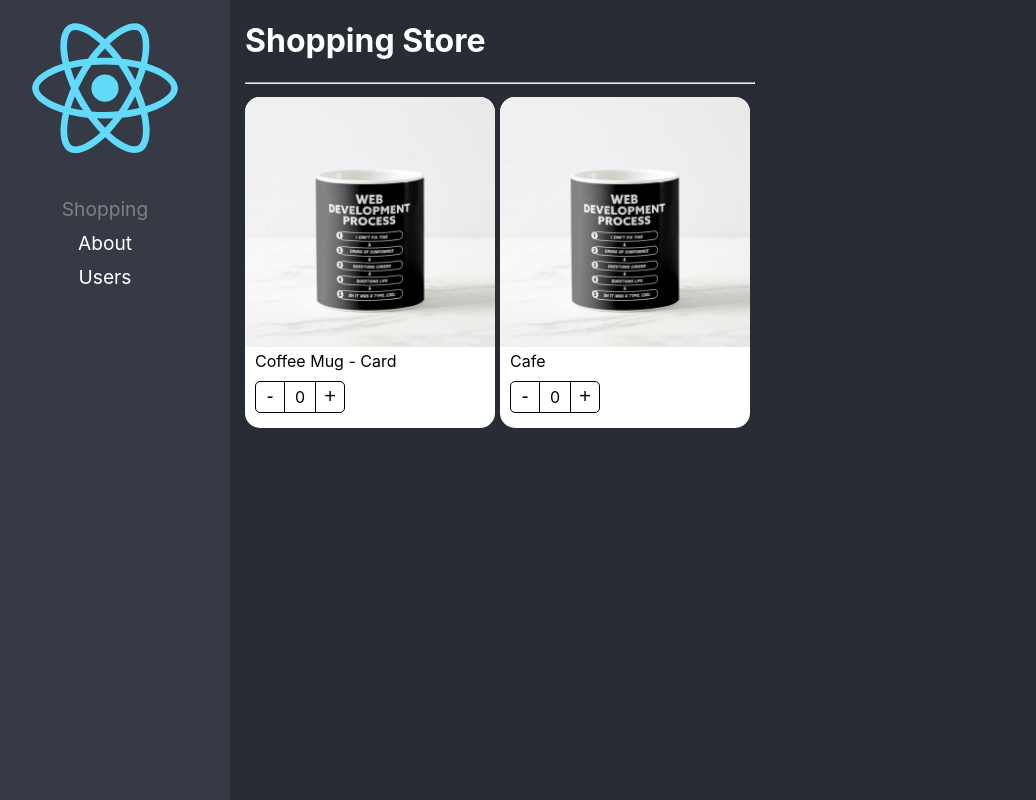
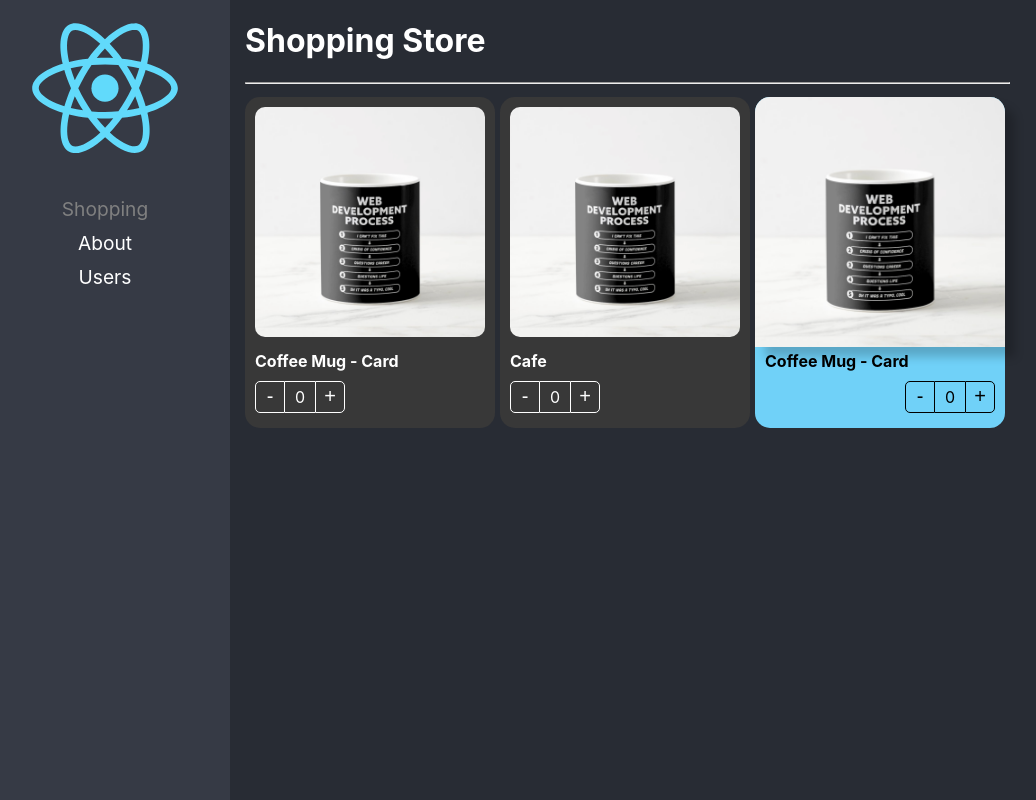
Before and after one commit to jockeer/react-adv, a React (Create React App) app: page /home in a window 1280 px wide. Shown: the whole page, without its empty margins (20-1056 px from the left). Built offline with nearby package versions, Linux system fonts and the light colour scheme.

Commit message:
component Extend Styles listo

```diff
--- a/src/02-component-patterns/components/ProductButtons.tsx
+++ b/src/02-component-patterns/components/ProductButtons.tsx
@@ -1,12 +1,17 @@
-import React, { useContext } from 'react'
+import { CSSProperties, useContext } from 'react'
 import { ProductContext } from './ProductCard'
 import styles from '../styles/styles.module.css'
 
-export const ProductButtons = () => {
+export interface Props {
+    className?: string;
+    style?: CSSProperties
+}
+
+export const ProductButtons = ({ className , style}:Props) => {
 
     const {increaseBy, counter} = useContext(ProductContext)
     return (
-        <div className={styles.buttonsContainer}>
+        <div className={`${styles.buttonsContainer} ${className}`} style={style}>
             <button className={styles.buttonMinus} onClick={()=>increaseBy(-1)}>-</button>
             <div className={styles.countLabel}>{counter}</div>
             <button className={styles.buttonAdd} onClick={()=>increaseBy(+1)}>+</button>
--- a/src/02-component-patterns/components/ProductCard.tsx
+++ b/src/02-component-patterns/components/ProductCard.tsx
@@ -1,10 +1,10 @@
 
-import { createContext } from 'react';
+import { createContext, CSSProperties, ReactElement } from 'react';
 import { useProduct } from '../hooks/useProduct';
 
 import styles from '../styles/styles.module.css'
 
-import { ProductCardProps, ProductContextProps } from '../interfaces/intefaces';
+import { Product, ProductContextProps } from '../interfaces/intefaces';
 
 
 
@@ -12,10 +12,15 @@
 export const ProductContext = createContext({} as ProductContextProps)
 const { Provider } = ProductContext
 
+export interface Props {
+    product:Product;
+    children?: ReactElement | ReactElement[],
+    className?:string,
+    style?: CSSProperties
+}
 
 
-
-export const ProductCard = ({children,product}:ProductCardProps) => {
+export const ProductCard = ({children,product, className, style}:Props) => {
 
     const {counter, increaseBy} = useProduct()
 
@@ -25,13 +30,12 @@
             increaseBy,
             product
         }}>
-            <div className={ styles.productCard } >
+            <div
+                className={ `${styles.productCard} ${className}` }
+                style={style}
+            >
                 {children}
-                {/* <ProductImage image={product.img}/>
 
-                <ProductTitle title={product.title} />
-
-                <ProductButtons counter={counter} increaseBy={increaseBy} /> */}
             </div>
 
         </Provider>
--- a/src/02-component-patterns/components/ProductImage.tsx
+++ b/src/02-component-patterns/components/ProductImage.tsx
@@ -1,9 +1,15 @@
 import noImage from '../assets/no-image.jpg'
-import { useContext } from 'react';
+import { CSSProperties, useContext } from 'react';
 import { ProductContext } from './ProductCard';
 import styles from '../styles/styles.module.css'
 
-export const ProductImage = ({img = ''}) => {
+export interface Props {
+    img?:string,
+    className?:string;
+    style?: CSSProperties
+}
+
+export const ProductImage = ({img, className, style}:Props) => {
     const {product} = useContext(ProductContext)
     let imgToShow:string;
     if (img) {
@@ -14,6 +20,6 @@
         imgToShow = noImage
     }
     return (
-        <img className={ styles.productImg } src={imgToShow} alt="Product" />
+        <img className={ `${styles.productImg} ${className}` } src={imgToShow} alt="Product" style={style}/>
     )
 }
--- a/src/02-component-patterns/components/ProductTitle.tsx
+++ b/src/02-component-patterns/components/ProductTitle.tsx
@@ -1,11 +1,17 @@
-import { useContext } from 'react'
+import { CSSProperties, useContext } from 'react'
 import { ProductContext } from './ProductCard'
 import styles from '../styles/styles.module.css'
 
-export const ProductTitle = ({title}:{title?:string}) => {
+export interface Props {
+    title?:string;
+    className?:string;
+    style?: CSSProperties
+}
+
+export const ProductTitle = ({title, className, style}: Props) => {
     const {product} = useContext(ProductContext)
     return (
-        <span className={styles.productDescription}>
+        <span className={`${styles.productDescription} ${className}`} style={style}>
             {title? title : product.title}
         </span>
     )
--- a/src/02-component-patterns/pages/ShoppingPage.tsx
+++ b/src/02-component-patterns/pages/ShoppingPage.tsx
@@ -1,5 +1,5 @@
 import { ProductButtons, ProductCard, ProductImage, ProductTitle } from '../components';
-
+import '../styles/custom-styles.css'
 const product = {
     id:'1',
     title:'Coffee Mug - Card',
@@ -15,16 +15,34 @@
             flexDirection:'row',
             flexWrap:'wrap'
         }}>
-            <ProductCard product={product}>
-              <ProductCard.Image />
-              <ProductCard.Title />
-              <ProductCard.Buttons />
+            <ProductCard product={product} className='bg-dark text-white'>
+              <ProductCard.Image className='custom-image'/>
+              <ProductCard.Title className='text-bold'/>
+              <ProductCard.Buttons className='custom-buttons'/>
             </ProductCard>
 
-            <ProductCard product={product}>
-              <ProductImage />
-              <ProductTitle title={'Cafe'}/>
-              <ProductButtons />
+            <ProductCard
+              product={product}
+              className='bg-dark text-white'
+            >
+              <ProductImage className='custom-image'/>
+              <ProductTitle title={'Cafe'} className='text-bold'/>
+              <ProductButtons className='custom-buttons'/>
+            </ProductCard>
+
+            <ProductCard
+              product={product}
+              style={{
+                backgroundColor:'#70d1f8'
+              }}
+
+            >
+              <ProductImage style={{ boxShadow: '10px 10px 10px rgba(0,0,0,0.2)' }}/>
+              <ProductTitle style={{ fontWeight:'bold'}}/>
+              <ProductButtons style={{
+                display:'flex',
+                justifyContent:'end'
+              }}/>
             </ProductCard>
 
         </div>
--- /dev/null
+++ b/src/02-component-patterns/styles/custom-styles.css
@@ -0,0 +1,20 @@
+.bg-dark{
+    background-color: rgb(56, 56, 56);
+}
+.text-white{
+    color: white;
+}
+.text-bold{
+
+    font-weight: bold;
+}
+
+.custom-image{
+    border-radius: 20px;
+    padding: 10px;
+    width: calc(100% - 20px);
+}
+.custom-buttons button, .custom-buttons div{
+    color: white;
+    border-color: white;
+}
```
Also changed, not shown: src/02-component-patterns/interfaces/intefaces.ts (+8 -8 lines).
